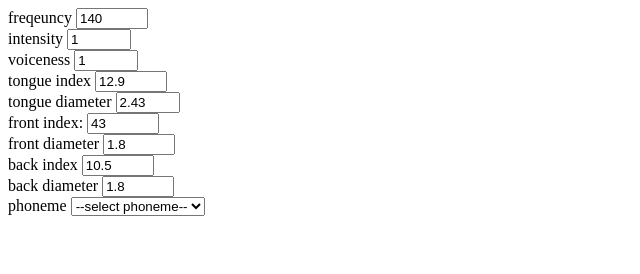
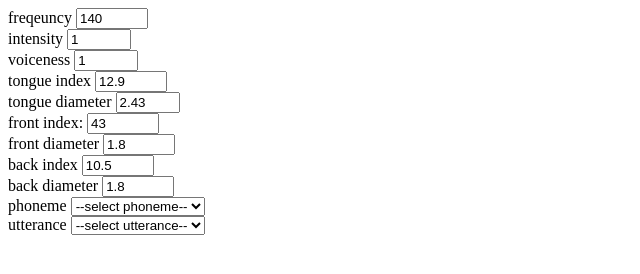
Before and after one commit to zakaton/pink-trombone-websockets, a website: page public/debug/index.html in a window 1280 px wide. Shown: the whole page, without its empty margins (0-640 px from the left). Drawn offline with Linux system fonts and the light colour scheme.

Commit message:
added keyframes (compatible with the pink trombone editor at https://pink-trombone-editor.glitch.me)

```diff
--- a/public/debug/index.html
+++ b/public/debug/index.html
@@ -117,8 +117,15 @@
       <select id="phoneme">
         <option value="">--select phoneme--</option>
         <optgroup id="consonants" label="consonants"></optgroup>
-        <optgroup id="vowels" label="vowels"></optgroup></select
-    ></label>
+        <optgroup id="vowels" label="vowels"></optgroup>
+      </select>
+    </label>
+    <label>
+      utterance
+      <select id="utterance">
+        <option value="">--select utterance--</option>
+      </select>
+    </label>
   </body>
   <script src="./src/script.js"></script>
 </html>
--- a/public/debug/src/script.js
+++ b/public/debug/src/script.js
@@ -99,3 +99,16 @@ phonemeSelect.addEventListener("input", (event) => {
     event.target.value = "";
   }
 });
+
+const utteranceSelect = document.getElementById("utterance");
+utterances.forEach(({ name }, index) => {
+  const option = new Option(name, index);
+  utteranceSelect.appendChild(option);
+});
+utteranceSelect.addEventListener("input", (event) => {
+  const utterance = event.target.value;
+  if (utterance.length > 0) {
+    throttledSend({ utterance });
+    event.target.value = "";
+  }
+});
--- a/public/src/utils.js
+++ b/public/src/utils.js
@@ -752,3 +752,83 @@ const getInterpolation = (from, to, value) => {
 const clamp = (value, min = 0, max = 1) => {
   return Math.max(min, Math.min(max, value));
 };
+
+const utterances = [
+  {
+    name: "pleasure",
+    keyframes: [
+      {
+        time: 0,
+        name: "p",
+        frequency: 156.8715057373047,
+        "tongue.index": 12.899999618530273,
+        "tongue.diameter": 2.430000066757202,
+        "frontConstriction.index": 40.881263732910156,
+        "frontConstriction.diameter": -0.422436386346817,
+        tenseness: 0.5045413374900818,
+        loudness: 0.8427993655204773,
+        intensity: 0,
+      },
+      {
+        time: 0.08958333333333333,
+        name: "l",
+        frequency: 190.45954805788224,
+        "tongue.index": 16.921409606933594,
+        "tongue.diameter": 1.9775906801223755,
+        "frontConstriction.index": 34.73271560668945,
+        "frontConstriction.diameter": 0.774807870388031,
+        tenseness: 0.7361269593238831,
+        loudness: 0.9262712597846985,
+        intensity: 1,
+      },
+      {
+        time: 0.2,
+        name: "e",
+        frequency: 140.82355356753655,
+        "tongue.index": 25.9163875579834,
+        "tongue.diameter": 2.715711832046509,
+        "frontConstriction.index": 37.73653030395508,
+        "frontConstriction.diameter": 2.874277114868164,
+        tenseness: 0.7361269593238831,
+        loudness: 0.9262712597846985,
+        intensity: 1,
+      },
+      {
+        time: 0.35208333333333325,
+        name: "s",
+        frequency: 102.00469207763672,
+        "tongue.index": 23.960628509521484,
+        "tongue.diameter": 1.543920636177063,
+        "frontConstriction.index": 31.57721519470215,
+        "frontConstriction.diameter": 0.3962106704711914,
+        tenseness: 0.8181954026222229,
+        loudness: 0.9509599804878235,
+        intensity: 1,
+      },
+      {
+        time: 0.4833333333333334,
+        name: "ure",
+        frequency: 82.13327455905124,
+        "tongue.index": 12.490761756896973,
+        "tongue.diameter": 1.8611775636672974,
+        "frontConstriction.index": 28.101966857910156,
+        "frontConstriction.diameter": 0.9815574884414673,
+        tenseness: 0.6612620949745178,
+        loudness: 0.9017650485038757,
+        intensity: 0.7,
+      },
+      {
+        time: 0.6812499999999999,
+        name: ".",
+        frequency: 81.25236574691407,
+        "tongue.index": 12.490761756896973,
+        "tongue.diameter": 1.8611775636672974,
+        "frontConstriction.index": 28.101966857910156,
+        "frontConstriction.diameter": 0.9815574884414673,
+        tenseness: 0.6612620949745178,
+        loudness: 0.9017650485038757,
+        intensity: 0,
+      },
+    ],
+  },
+];
```
Also changed, not shown: TODO.txt (+6 -2 lines), public/machine-learning/src/script.js (+7 -3 lines), public/pink-trombone/src/script.js (+44 -3 lines).
